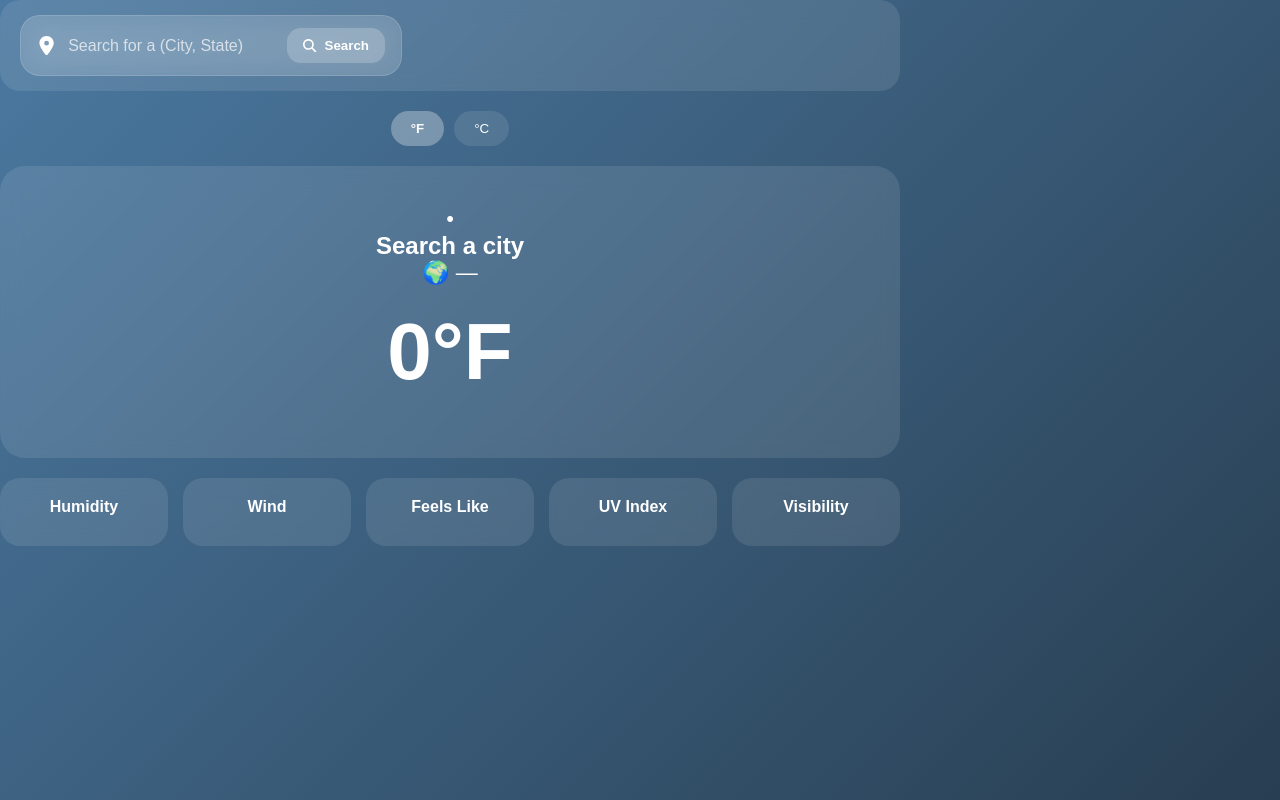
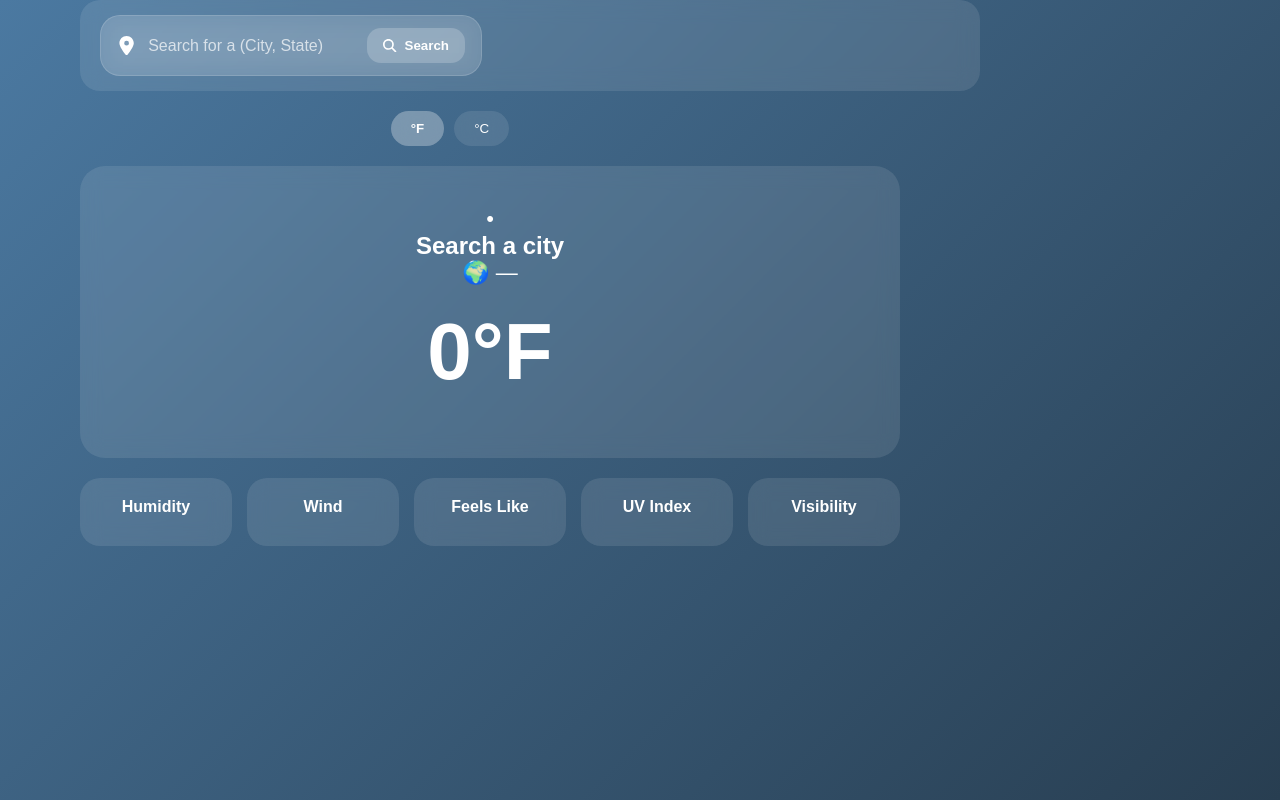
Before and after one commit to Agent610/weather-dashboard, a React (Vite) app in the folder Weather-Dashboard/: page / in a window 1280 px wide. Built offline with nearby package versions, Linux system fonts and the light colour scheme.

Commit message:
Project is deployed and complete

```diff
--- a/Weather-Dashboard/src/components/SearchBar/SearchBar.css
+++ b/Weather-Dashboard/src/components/SearchBar/SearchBar.css
@@ -8,6 +8,7 @@
   border-radius: 20px;
   margin-bottom: 20px;
   width: 100%;
+  margin-left: 80px;
 }
 
 .search-bar input {
--- a/Weather-Dashboard/src/components/WeatherCard/WeatherCard.css
+++ b/Weather-Dashboard/src/components/WeatherCard/WeatherCard.css
@@ -6,6 +6,7 @@
   color: white;
   text-align: center;
   margin-bottom: 20px;
+  margin-left: 80px;
 }
 
 .weather-card h1 {
--- a/Weather-Dashboard/src/components/WeatherStats/WeatherStats.css
+++ b/Weather-Dashboard/src/components/WeatherStats/WeatherStats.css
@@ -7,6 +7,7 @@
   grid-template-columns: repeat(auto-fit, minmax(150px, 1fr));
   gap: 15px;
   margin-bottom: 20px;
+  margin-left: 80px;
 }
 
 .weather-stat {
```
Also changed, not shown: 1 other file (tests, documents, lock files or other folders).
